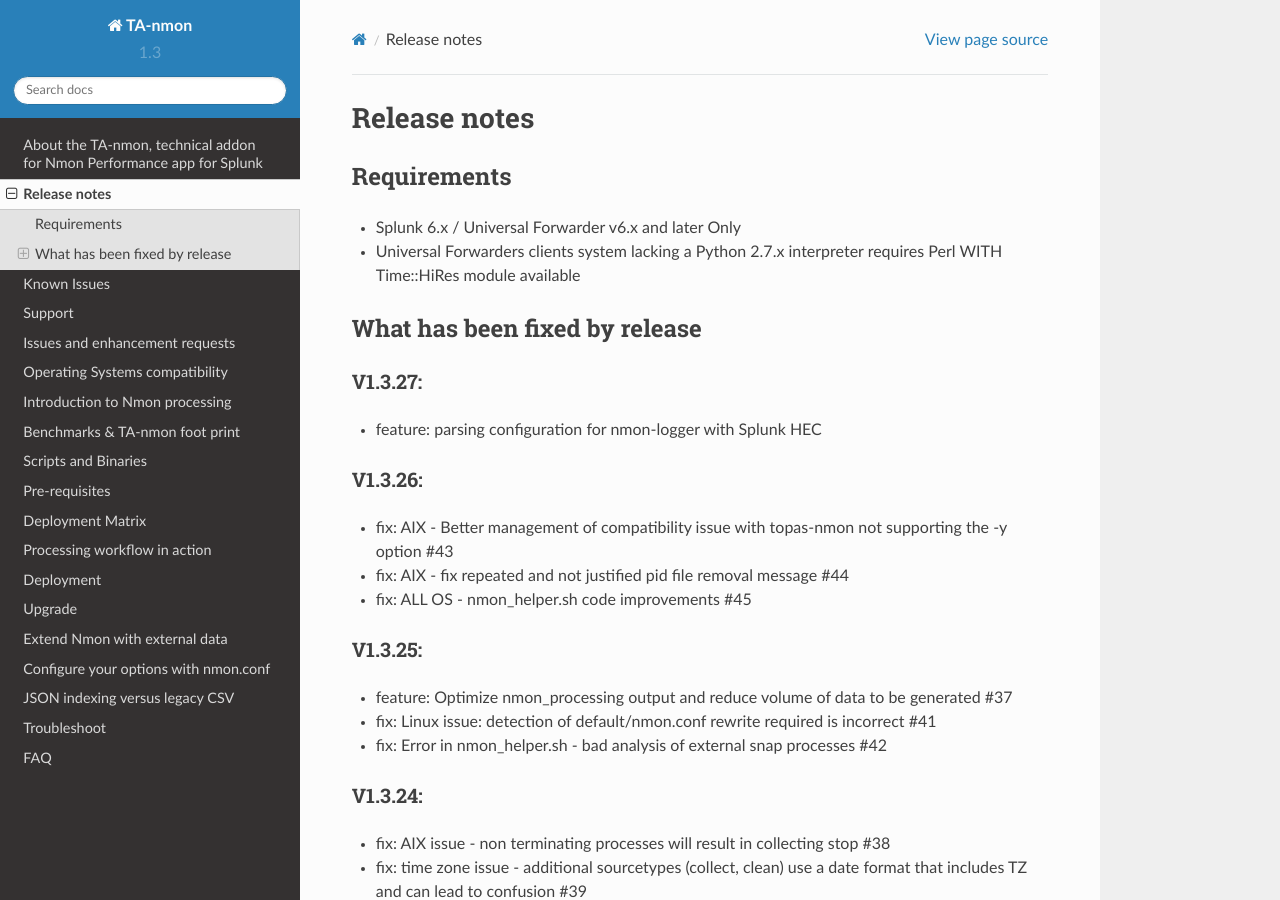
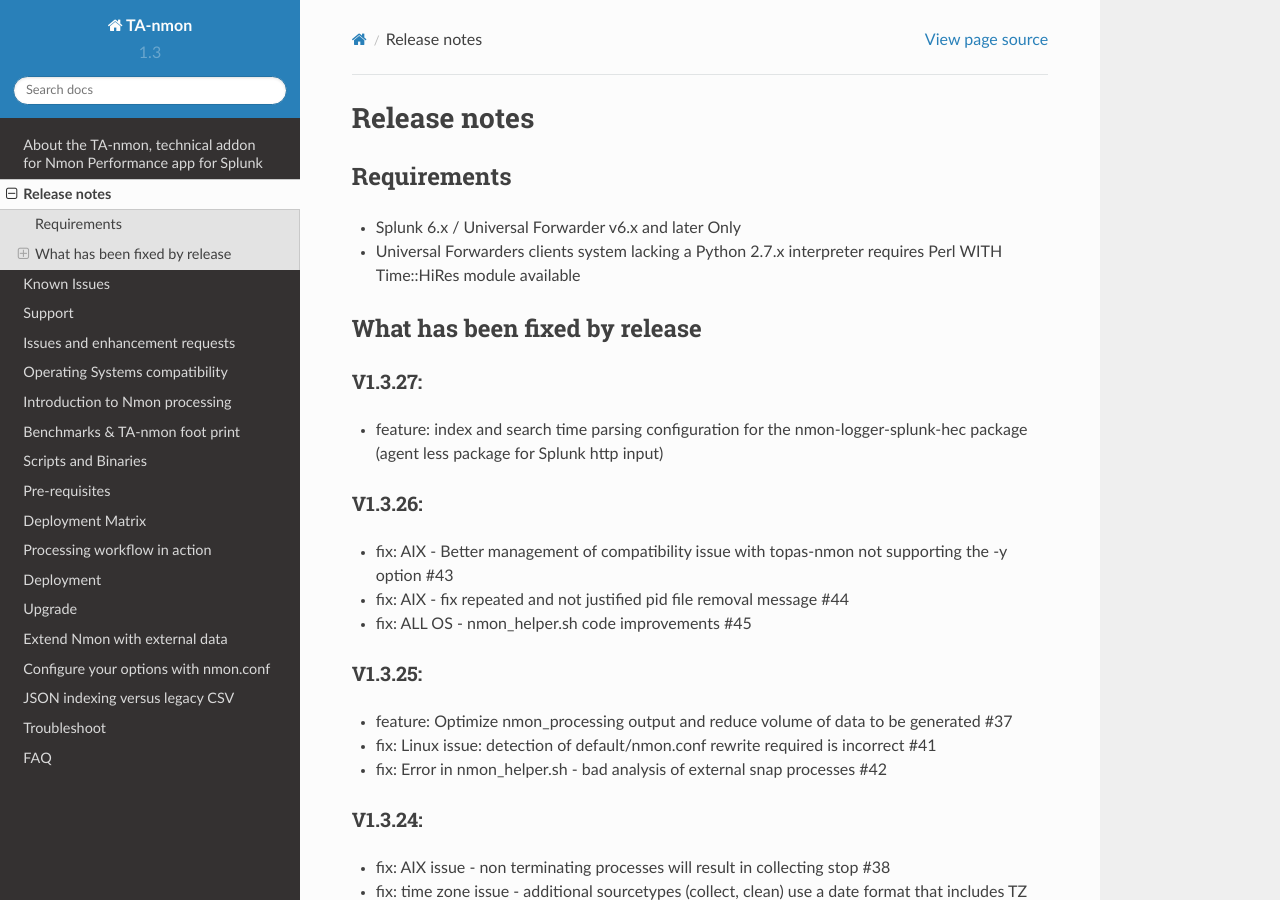
Before and after one commit to guilhemmarchand/TA-nmon, a Sphinx documentation site: the page built from docs/releasenotes.rst, in a window 1280 px wide and 900 px high. Built offline with Sphinx 7.4.7 and the Read the Docs theme 2.0.0, drawn with Linux system fonts in a browser that asks for light colours.

Commit message:
version 1.3.27

```diff
--- a/docs/releasenotes.rst
+++ b/docs/releasenotes.rst
@@ -18,7 +18,7 @@
 V1.3.27:
 ========
 
-- feature: parsing configuration for nmon-logger with Splunk HEC
+- feature: index and search time parsing configuration for the nmon-logger-splunk-hec package (agent less package for Splunk http input)
 
 ========
 V1.3.26:
```
Also changed, not shown: 1 other file.
